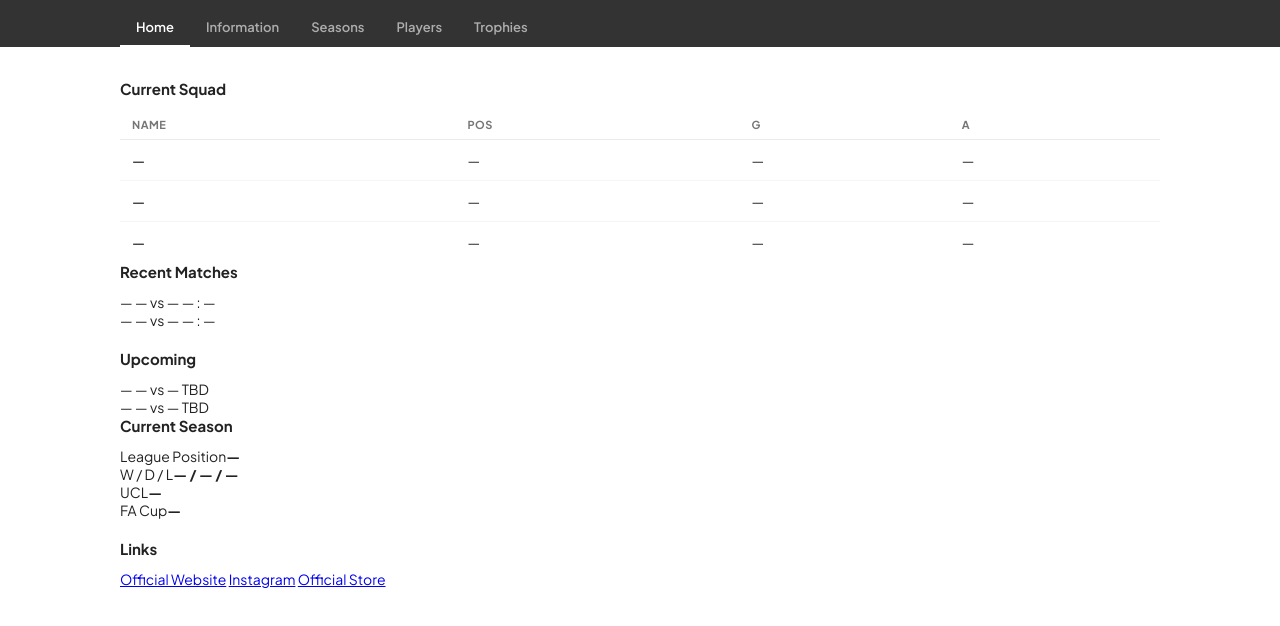
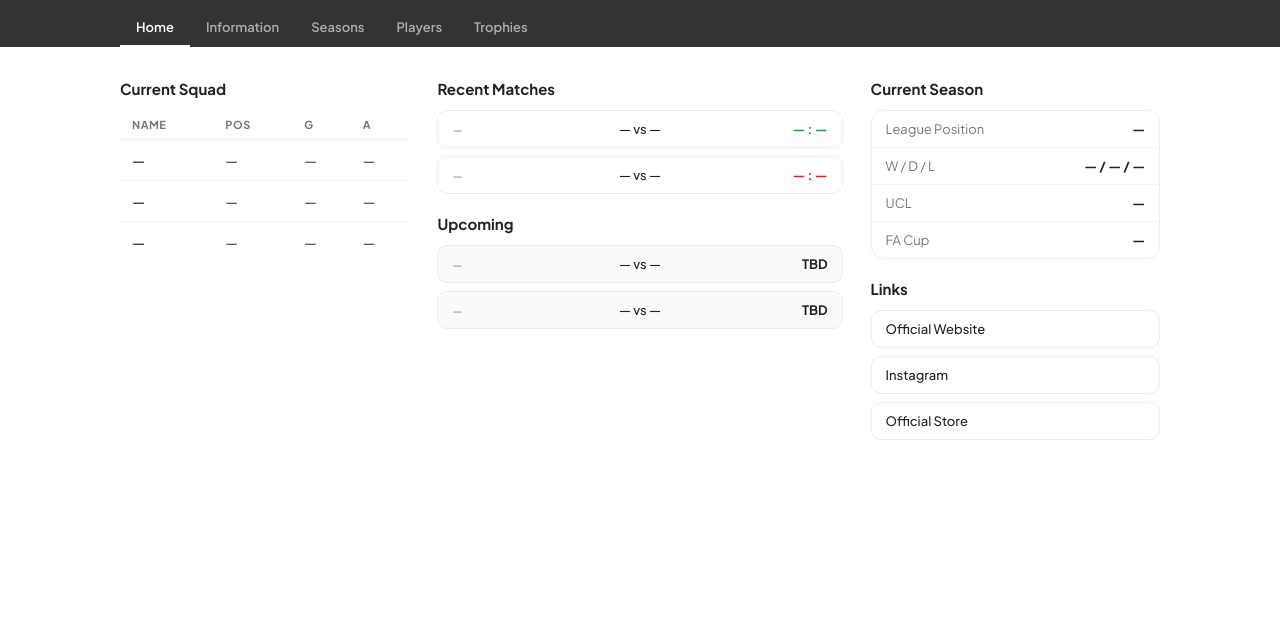
Before and after one commit to Junseop1228/big6hub, a plain HTML site: page public/team.html in a window 1280 px wide. Shown: the part 140-766 px from the top of the page. Drawn offline with Linux system fonts and the light colour scheme; a script that the page names is missing.

Commit message:
feat: add team page styles (header, tabs, home tab components, badges, stat pills)

```diff
--- a/public/css/style.css
+++ b/public/css/style.css
@@ -65,6 +65,7 @@ body { font-family: 'Plus Jakarta Sans', sans-serif; background: #fff; color: #2
 /* [team.html] header */
 .team-header { background: var(--team-color, #1a237e); color: #fff; padding: 20px 40px 0; }
 .team-header h1 { font-size: 26px; font-weight: 800; margin: 10px 0 12px; }
+.team-header .sub { font-size: 13px; opacity: 0.7; margin-bottom: 16px; }
 .back-link { font-size: 12px; color: rgba(255,255,255,0.6); text-decoration: none; }
 
 /* [team.html] tabs */
@@ -79,6 +80,50 @@ body { font-family: 'Plus Jakarta Sans', sans-serif; background: #fff; color: #2
 
 .tab-content { display: none; }
 .tab-content.active { display: block; }
+
+/* [team.html] home tab - 3-column grid */
+.main-grid { display: grid; grid-template-columns: 1fr 1.4fr 1fr; gap: 28px; align-items: start; }
+
+/* [team.html] home tab - match cards */
+.match-card {
+  display: flex; align-items: center; justify-content: space-between;
+  padding: 10px 14px; border: 1px solid #ebebeb; border-radius: 10px; margin-bottom: 8px;
+}
+.match-card.upcoming { background: #fafafa; }
+.match-date { font-size: 11px; color: #767676; min-width: 40px; }
+.match-teams { font-size: 13px; font-weight: 500; flex: 1; text-align: center; }
+.match-score { font-size: 13px; font-weight: 700; min-width: 40px; text-align: right; }
+.result-win { color: #16a34a; }
+.result-loss { color: #dc2626; }
+
+/* [team.html] home tab - current season box */
+.season-status { border: 1px solid #ebebeb; border-radius: 12px; overflow: hidden; }
+.season-row {
+  display: flex; justify-content: space-between;
+  padding: 10px 14px; border-bottom: 1px solid #f5f5f5; font-size: 13px;
+}
+.season-row:last-child { border-bottom: none; }
+.season-row span { color: #767676; }
+
+/* [team.html] home tab - links */
+.link-list { display: flex; flex-direction: column; gap: 8px; }
+.link-item {
+  display: block; padding: 10px 14px; border: 1px solid #ebebeb; border-radius: 10px;
+  text-decoration: none; color: #222; font-size: 13px; font-weight: 500;
+}
+.link-item:hover { background: #fafafa; }
+
+/* [team.html] players tab - legend badge */
+.badge-legend {
+  background: #fff8e1; color: #f59e0b; border: 1px solid #fde68a;
+  font-size: 10px; font-weight: 700; padding: 2px 6px; border-radius: 4px;
+}
+
+/* [team.html] trophies tab - stat pills */
+.stat-row { display: flex; gap: 12px; flex-wrap: wrap; margin-bottom: 24px; }
+.stat-pill { border: 1px solid #ebebeb; border-radius: 12px; padding: 14px 20px; text-align: center; min-width: 88px; }
+.stat-pill .val { font-size: 22px; font-weight: 800; }
+.stat-pill .lbl { font-size: 11px; color: #767676; text-transform: uppercase; letter-spacing: 0.5px; margin-top: 2px; }
 
 /* [season.html] layout */
 .season-layout {
```
